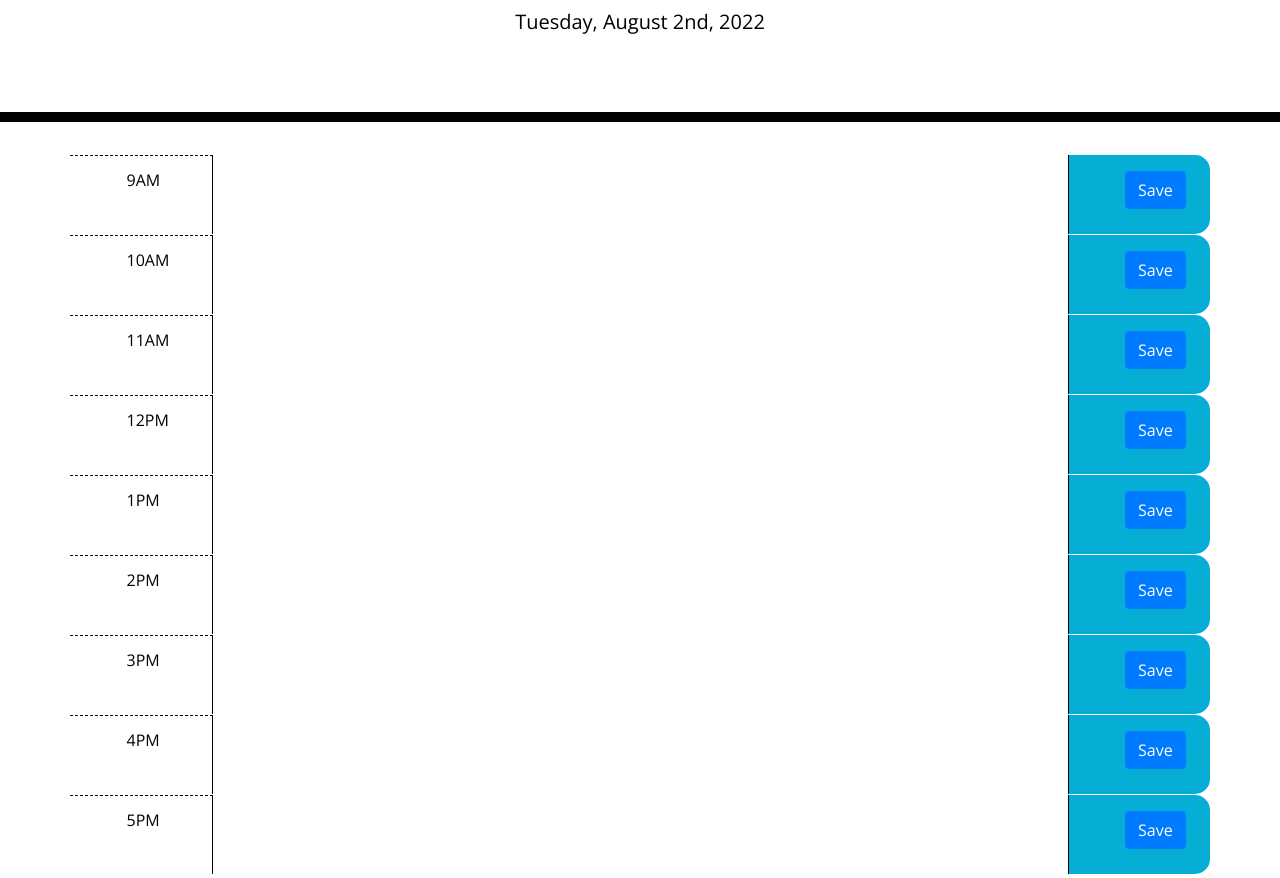
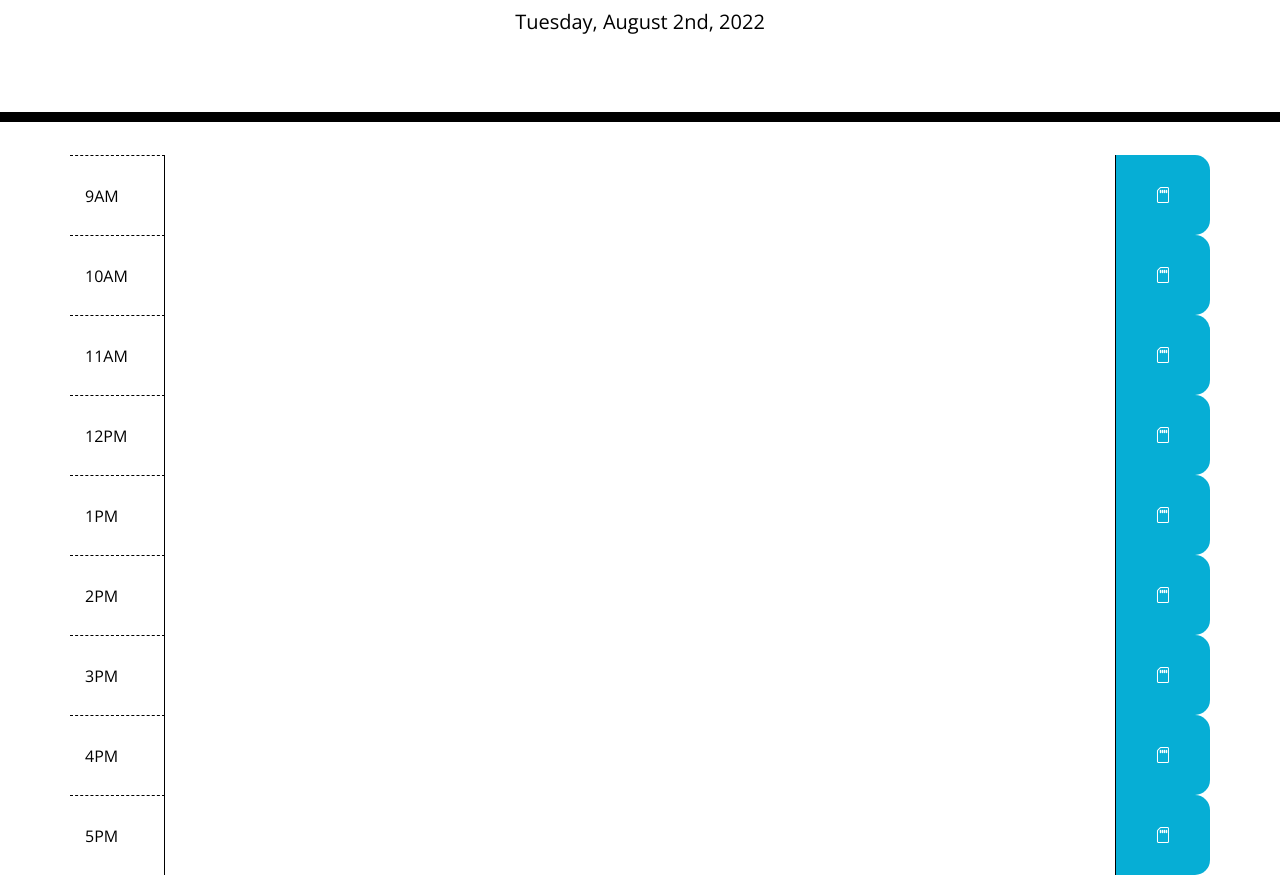
Before and after one commit to drewrvaz/Daily-Planner, a plain HTML site: page index.html in a window 1280 px wide. Shown: the part 182-1060 px from the top of the page. Drawn offline with nearby package versions, Linux system fonts and the light colour scheme.

Commit message:
Updated the saveBtn div so that it has an icon for the button. Centered the icon using CSS

```diff
--- a/assets/css/style.css
+++ b/assets/css/style.css
@@ -66,6 +66,12 @@ textarea {
   color: white;
 }
 
+.saveBtn i {
+  display: flex;
+  align-items: center;
+  justify-content: center ;
+}
+
 .saveBtn i:hover {
   font-size: 20px;
   transition: all 0.3s ease-in-out;
--- a/index.html
+++ b/index.html
@@ -18,6 +18,7 @@
       href="https://fonts.googleapis.com/css?family=Open+Sans&display=swap"
       rel="stylesheet"
     />
+    <link rel="stylesheet" href="https://cdn.jsdelivr.net/npm/bootstrap-icons@1.9.1/font/bootstrap-icons.css"/>
     <link rel="stylesheet" href="./assets/css/style.css" />
     <title>Work Day Scheduler</title>
   </head>
@@ -34,11 +35,11 @@
         <div class="col hour">
           9AM
         </div>
-        <div class="col-9">
+        <div class="col-10">
 
         </div>
         <div class="col saveBtn">
-          <button class="btn btn-primary" type="submit">Save</button>
+          <i class="bi bi-sd-card"></i>
         </div>
       </div>
 
@@ -46,11 +47,11 @@
         <div class="col hour">
           10AM
         </div>
-        <div class="col-9">
+        <div class="col-10">
 
         </div>
         <div class="col saveBtn">
-          <button class="btn btn-primary" type="submit">Save</button>
+          <i class="bi bi-sd-card"></i>
         </div>
       </div>
 
@@ -58,11 +59,11 @@
         <div class="col hour">
           11AM
         </div>
-        <div class="col-9">
+        <div class="col-10">
 
         </div>
         <div class="col saveBtn">
-          <button class="btn btn-primary" type="submit">Save</button>
+          <i class="bi bi-sd-card"></i>
         </div>
       </div>
 
@@ -70,11 +71,11 @@
         <div class="col hour">
           12PM
         </div>
-        <div class="col-9">
+        <div class="col-10">
 
         </div>
         <div class="col saveBtn">
-          <button class="btn btn-primary" type="submit">Save</button>
+          <i class="bi bi-sd-card"></i>
         </div>
       </div>
 
@@ -82,11 +83,11 @@
         <div class="col hour">
           1PM
         </div>
-        <div class="col-9">
+        <div class="col-10">
 
         </div>
         <div class="col saveBtn">
-          <button class="btn btn-primary" type="submit">Save</button>
+          <i class="bi bi-sd-card"></i>
         </div>
       </div>
 
@@ -94,11 +95,11 @@
         <div class="col hour">
           2PM
         </div>
-        <div class="col-9">
+        <div class="col-10">
 
         </div>
         <div class="col saveBtn">
-          <button class="btn btn-primary" type="submit">Save</button>
+          <i class="bi bi-sd-card"></i>
         </div>
       </div>
 
@@ -106,11 +107,11 @@
         <div class="col hour">
           3PM
         </div>
-        <div class="col-9">
+        <div class="col-10">
 
         </div>
         <div class="col saveBtn">
-          <button class="btn btn-primary" type="submit">Save</button>
+          <i class="bi bi-sd-card"></i>
         </div>
       </div>
 
@@ -118,11 +119,11 @@
         <div class="col hour">
           4PM
         </div>
-        <div class="col-9">
+        <div class="col-10">
 
         </div>
         <div class="col saveBtn">
-          <button class="btn btn-primary" type="submit">Save</button>
+          <i class="bi bi-sd-card"></i>
         </div>
       </div>
 
@@ -130,11 +131,11 @@
         <div class="col hour">
           5PM
         </div>
-        <div class="col-9">
+        <div class="col-10">
 
         </div>
         <div class="col saveBtn">
-          <button class="btn btn-primary" type="submit">Save</button>
+          <i class="bi bi-sd-card"></i>
         </div>
       </div>
     </div>
```
